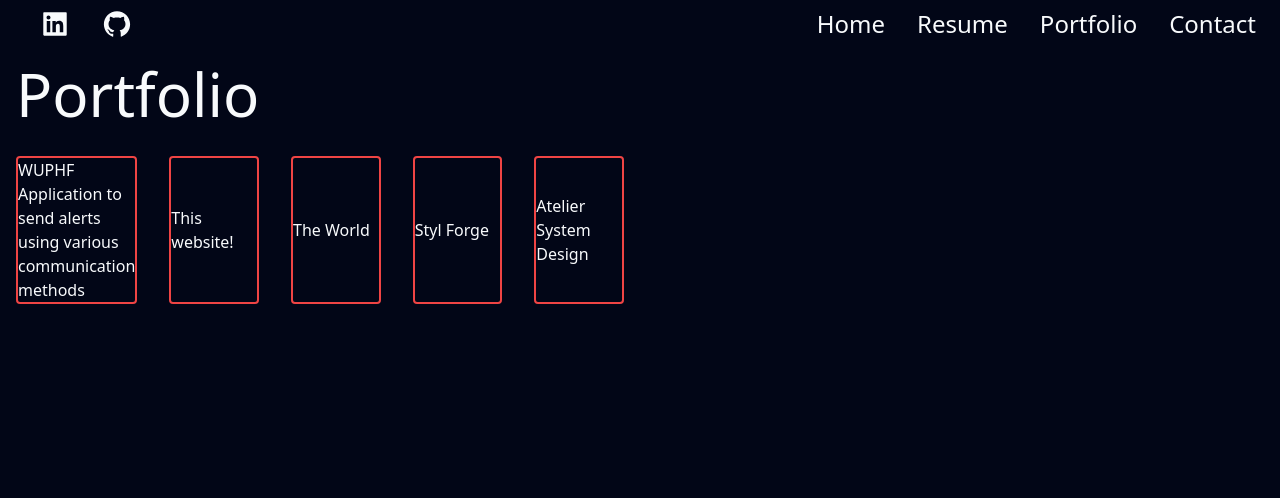
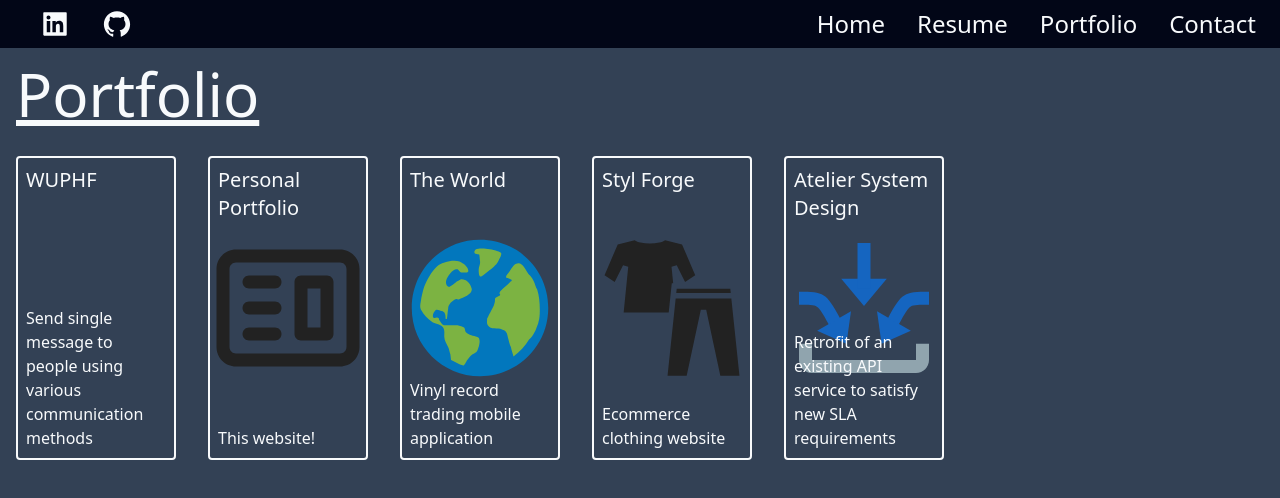
Before and after one commit to aitzeng/Personal-Website, a React (Create React App) app: page /portfolio in a window 1280 px wide. Shown: the top 498 px of the page. Built offline with nearby package versions, Linux system fonts and the light colour scheme; some icons are missing.

Commit message:
Added styling and portfolio content

```diff
--- a/src/components/Portfolio.tsx
+++ b/src/components/Portfolio.tsx
@@ -1,17 +1,40 @@
 import React from 'react';
+import { PiDogFill } from 'react-icons/pi';
+import { CgWebsite } from 'react-icons/cg';
+import { FcGlobe, FcMultipleInputs } from 'react-icons/fc';
+import { GiClothes } from 'react-icons/gi';
 
 function Portfolio() {
   return (
-    <div className="bg-slate-950 h-screen w-screen flex flex-col">
+    <div className="bg-slate-700 h-screen w-screen flex flex-col">
       <div className="main">
-        <h3 className="text-slate-50 text-6xl mx-4 my-4">Portfolio</h3>
-        <div className="text-slate-50 flex w-1/2">
-          <a className="mx-4 my-4 border-red-500 border-2 rounded flex flex-col justify-center w-1/5" href="https://github.com/aitzeng/wuphf">
-          <span>WUPHF</span><span>Application to send alerts using various communication methods</span></a>
-          <a className="mx-4 my-4 border-red-500 border-2 rounded flex flex-col justify-center w-1/5" href="https://github.com/aitzeng/personal-website">This website!</a>
-          <a className="mx-4 my-4 border-red-500 border-2 rounded flex flex-col justify-center w-1/5" href="https://github.com/JoJos-Blue-Ocean/TheWorld">The World</a>
-          <a className="mx-4 my-4 border-red-500 border-2 rounded flex flex-col justify-center w-1/5" href="https://github.com/CBC-Ecommerce/styl-forge">Styl Forge</a>
-          <a className="mx-4 my-4 border-red-500 border-2 rounded flex flex-col justify-center w-1/5" href="https://github.com/luminescent-linguica">Atelier System Design</a>
+        <h3 className="text-slate-50 text-6xl mx-4 my-4 underline">Portfolio</h3>
+        <div className="text-slate-50 flex w-3/4 h-full">
+          <a className="mx-4 my-4 border-slate-50 border-2 rounded flex flex-col justify-between w-1/2 relative hover:bg-slate-50 hover:border-slate-900 hover:text-black" target="_blank" rel="noreferrer" href="https://github.com/aitzeng/wuphf">
+            <span className='mx-2 my-2 z-10 text-xl'>WUPHF</span>
+            <span className='mx-2 my-2 text-base z-10'>Send single message to people using various communication methods</span>
+            <PiDogFill className="w-full h-full flex absolute inset-0" color="#7D6363" />
+          </a>
+          <a className="mx-4 my-4 border-slate-50 border-2 rounded flex flex-col justify-between w-1/2 relative hover:bg-slate-50 hover:border-slate-900 hover:text-black" target="_blank" rel="noreferrer" href="https://github.com/aitzeng/personal-website">
+            <span className='mx-2 my-2 z-10 text-xl'>Personal Portfolio</span>
+            <span className='mx-2 my-2 z-10 text-base'>This website!</span>
+            <CgWebsite className="w-full h-full flex absolute inset-0" color="#222222" />
+          </a>
+          <a className="mx-4 my-4 border-slate-50 border-2 rounded flex flex-col justify-between w-1/2 relative hover:bg-slate-50 hover:border-slate-900 hover:text-black" target="_blank" rel="noreferrer" href="https://github.com/JoJos-Blue-Ocean/TheWorld">
+            <span className='mx-2 my-2 z-10 text-xl'>The World</span>
+            <span className='mx-2 my-2 z-10 text-base'>Vinyl record trading mobile application</span>
+            <FcGlobe className="w-full h-full flex absolute inset-0" />
+          </a>
+          <a className="mx-4 my-4 border-slate-50 border-2 rounded flex flex-col justify-between w-1/2 relative hover:bg-slate-50 hover:border-slate-900 hover:text-black" target="_blank" rel="noreferrer" href="https://github.com/CBC-Ecommerce/styl-forge">
+            <span className='mx-2 my-2 z-10 text-xl'>Styl Forge</span>
+            <span className='mx-2 my-2 z-10 text-base'>Ecommerce clothing website</span>
+            <GiClothes className="w-full h-full flex absolute inset-0" color="#222222" />
+          </a>
+          <a className="mx-4 my-4 border-slate-50 border-2 rounded flex flex-col justify-between w-1/2 relative hover:bg-slate-50 hover:border-slate-900 hover:text-black" target="_blank" rel="noreferrer" href="https://github.com/luminescent-linguica/Reviews-API">
+            <span className='mx-2 my-2 z-10 text-xl'>Atelier System Design</span>
+            <span className='mx-2 my-2 z-10 text-base'>Retrofit of an existing API service to satisfy new SLA requirements</span>
+            <FcMultipleInputs className="w-full h-full flex absolute inset-0" />
+          </a>
         </div>
       </div>
     </div>
```
